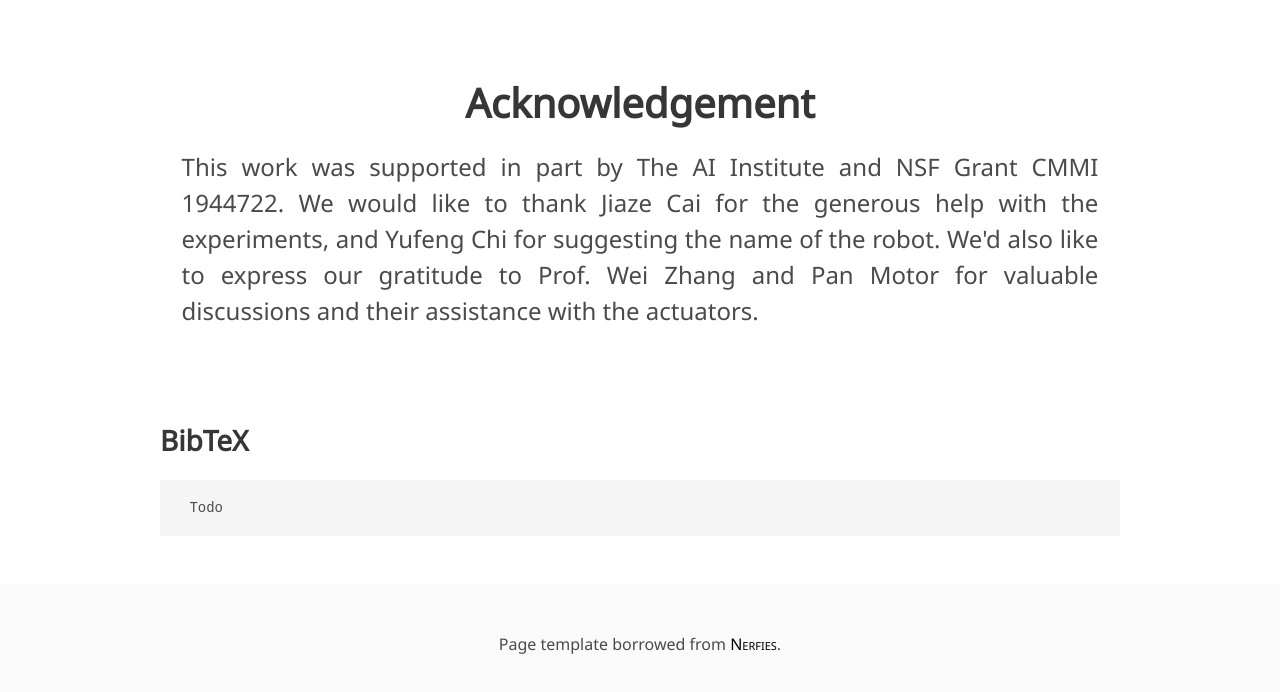
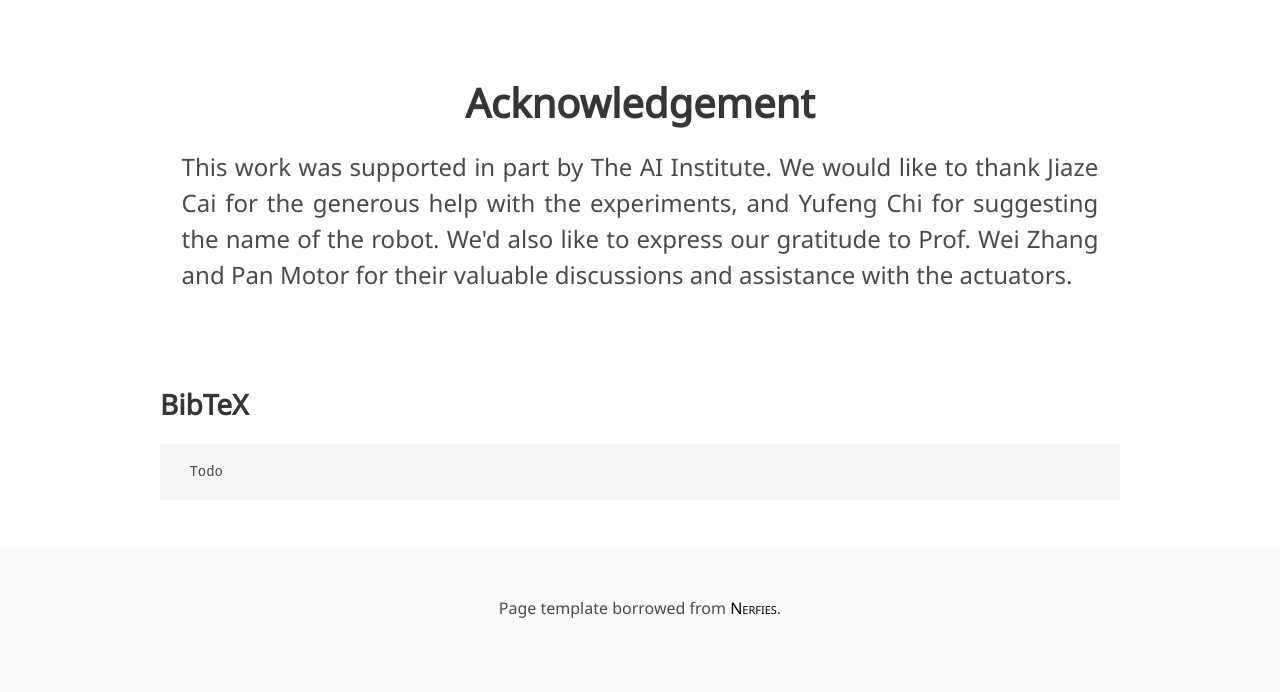
Before and after one commit to berkeley-humanoid-website/berkeley-humanoid-website.github.io, a plain HTML site: page index.html in a window 1280 px wide. Shown: the part 6905-7597 px from the top of the page. Drawn offline with nearby package versions, Linux system fonts and the light colour scheme; some icons are missing; a web font is replaced by a local one.

Commit message:
Update Acknowledgement

```diff
--- a/index.html
+++ b/index.html
@@ -397,9 +397,9 @@
         <h2 class="title is-2">Acknowledgement</h2>
         <div class="content has-text-justified">
           <p style="font-size: 1.5rem;">
-            This work was supported in part by The AI Institute and NSF Grant CMMI 1944722.
+            This work was supported in part by The AI Institute.
             We would like to thank Jiaze Cai for the generous help with the experiments, and Yufeng Chi for suggesting the name of the robot.
-            We'd also like to express our gratitude to Prof. Wei Zhang and Pan Motor for valuable discussions and their assistance with the actuators.
+            We'd also like to express our gratitude to Prof. Wei Zhang and Pan Motor for their valuable discussions and assistance with the actuators.
           </p>
         </div>
       </div>
```
